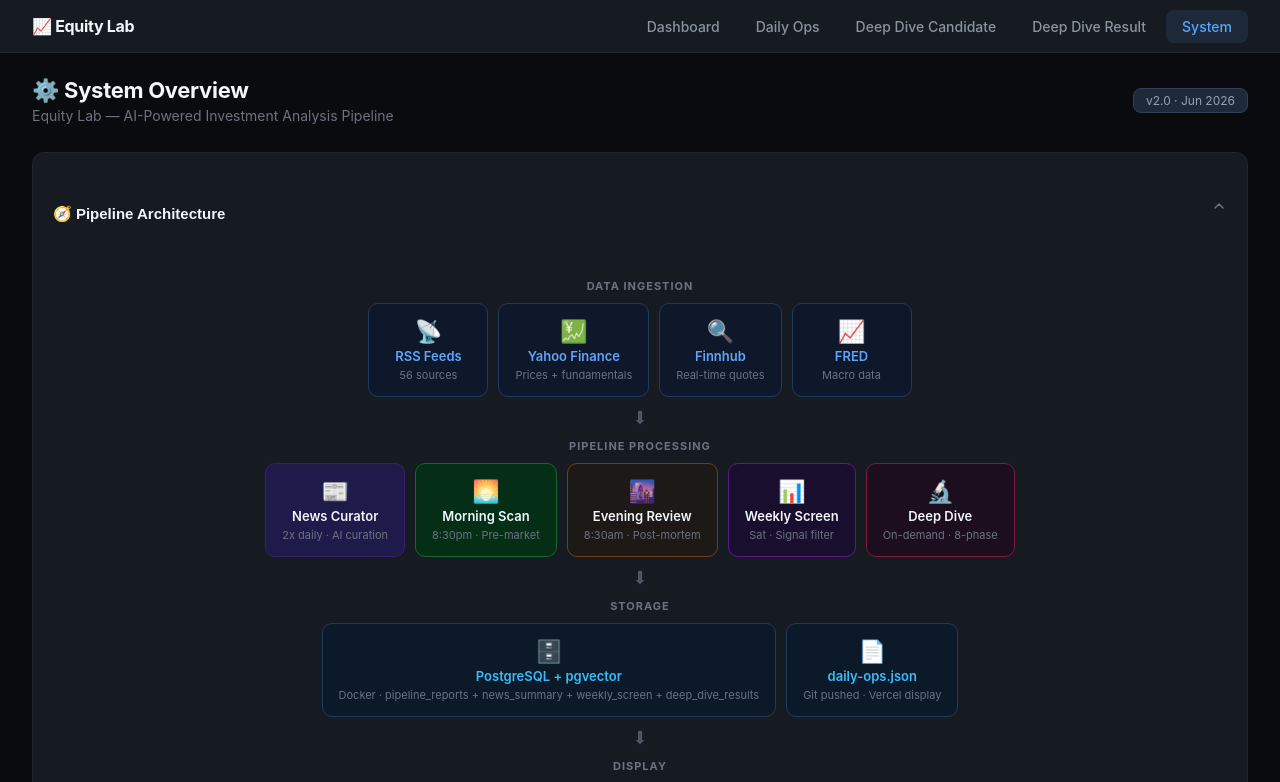
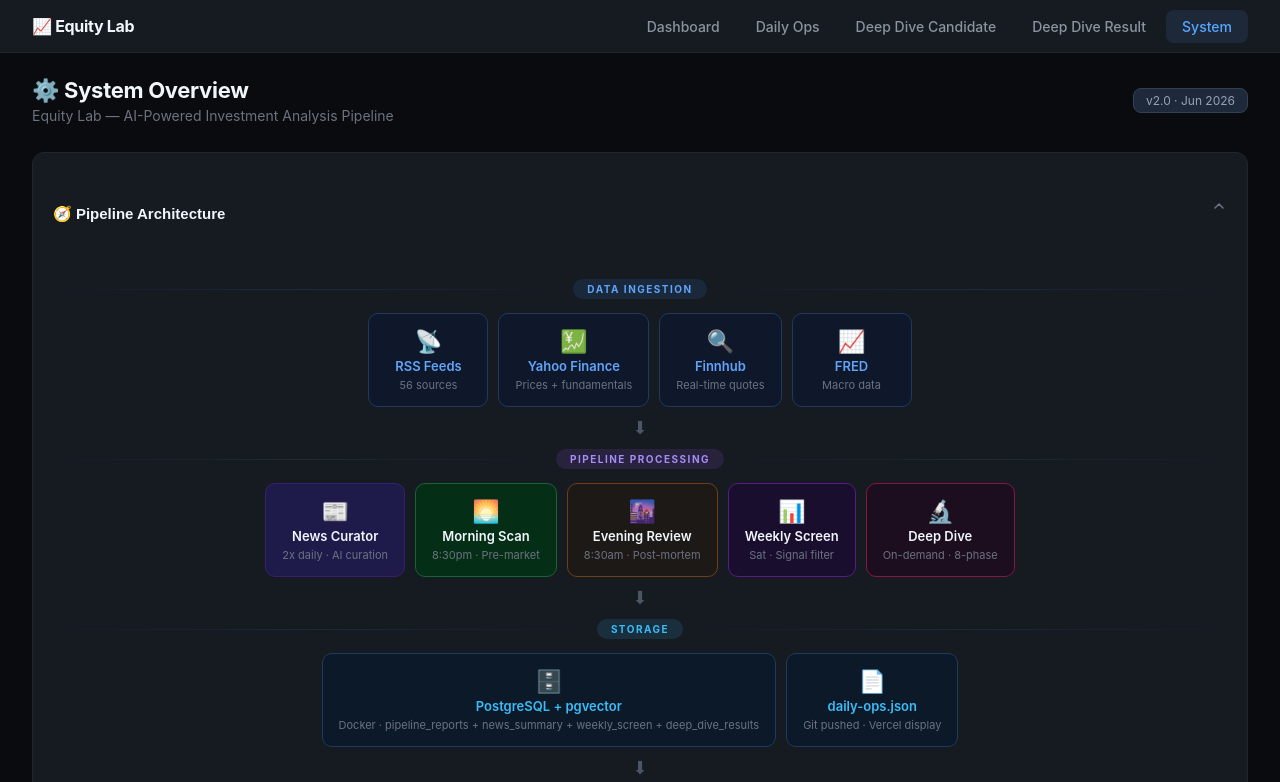
Before and after one commit to pu105-stack/equity-lab-dashboard, a Next.js app: page /system in a window 1280 px wide. Shown: the top 782 px of the page. Built offline with nearby package versions, Linux system fonts and the light colour scheme.

Commit message:
system: redesign arch layer labels with divider lines + colored badges

```diff
--- a/pages/system.js
+++ b/pages/system.js
@@ -90,7 +90,11 @@ export default function System() {
         <div className="arch-flow">
           {/* Data Sources Layer */}
           <div className="arch-layer">
-            <div className="layer-label">Data Ingestion</div>
+            <div className="layer-label-wrapper">
+              <span className="layer-line"></span>
+              <span className="layer-label">Data Ingestion</span>
+              <span className="layer-line"></span>
+            </div>
             <div className="layer-cards">
               <div className="arch-card src">
                 <span className="arch-icon">📡</span>
@@ -119,7 +123,11 @@ export default function System() {
 
           {/* Processing Layer */}
           <div className="arch-layer">
-            <div className="layer-label">Pipeline Processing</div>
+            <div className="layer-label-wrapper">
+              <span className="layer-line"></span>
+              <span className="layer-label">Pipeline Processing</span>
+              <span className="layer-line"></span>
+            </div>
             <div className="layer-cards">
               <div className="arch-card proc nc">
                 <span className="arch-icon">📰</span>
@@ -153,7 +161,11 @@ export default function System() {
 
           {/* Storage Layer */}
           <div className="arch-layer">
-            <div className="layer-label">Storage</div>
+            <div className="layer-label-wrapper">
+              <span className="layer-line"></span>
+              <span className="layer-label">Storage</span>
+              <span className="layer-line"></span>
+            </div>
             <div className="layer-cards">
               <div className="arch-card db">
                 <span className="arch-icon">🗄️</span>
@@ -172,7 +184,11 @@ export default function System() {
 
           {/* Display Layer */}
           <div className="arch-layer">
-            <div className="layer-label">Display</div>
+            <div className="layer-label-wrapper">
+              <span className="layer-line"></span>
+              <span className="layer-label">Display</span>
+              <span className="layer-line"></span>
+            </div>
             <div className="layer-cards">
               <div className="arch-card display">
                 <span className="arch-icon">🖥️</span>
@@ -281,7 +297,13 @@ news_summary (id, title, source, published_at, tickers, sentiment_score, url, cr
         /* Architecture Flow */
         .arch-flow { display: flex; flex-direction: column; align-items: center; gap: 12px; padding: 20px 0; }
         .arch-layer { display: flex; flex-direction: column; align-items: center; gap: 10px; width: 100%; }
-        .layer-label { font-size: 11px; font-weight: 700; color: #6b7280; text-transform: uppercase; letter-spacing: 1px; }
+        .arch-layer .layer-label-wrapper { display: flex; align-items: center; gap: 12px; width: 100%; margin-bottom: 4px; }
+        .arch-layer .layer-line { flex: 1; height: 1px; background: linear-gradient(to right, transparent, #1e293b, transparent); }
+        .layer-label { font-size: 10px; font-weight: 700; text-transform: uppercase; letter-spacing: 1.5px; padding: 4px 14px; border-radius: 20px; white-space: nowrap; }
+        .arch-layer:nth-child(1) .layer-label { background: rgba(59,130,246,0.12); color: #60a5fa; }
+        .arch-layer:nth-child(3) .layer-label { background: rgba(168,85,247,0.12); color: #a78bfa; }
+        .arch-layer:nth-child(5) .layer-label { background: rgba(56,189,248,0.12); color: #38bdf8; }
+        .arch-layer:nth-child(7) .layer-label { background: rgba(167,139,250,0.12); color: #a78bfa; }
         .layer-cards { display: flex; flex-wrap: wrap; gap: 10px; justify-content: center; }
         .arch-card { display: flex; flex-direction: column; align-items: center; gap: 4px; padding: 14px 16px; border-radius: 10px; border: 1px solid; min-width: 120px; text-align: center; }
         .arch-card.src { background: #0f172a; border-color: #1e3a5f; }
```
